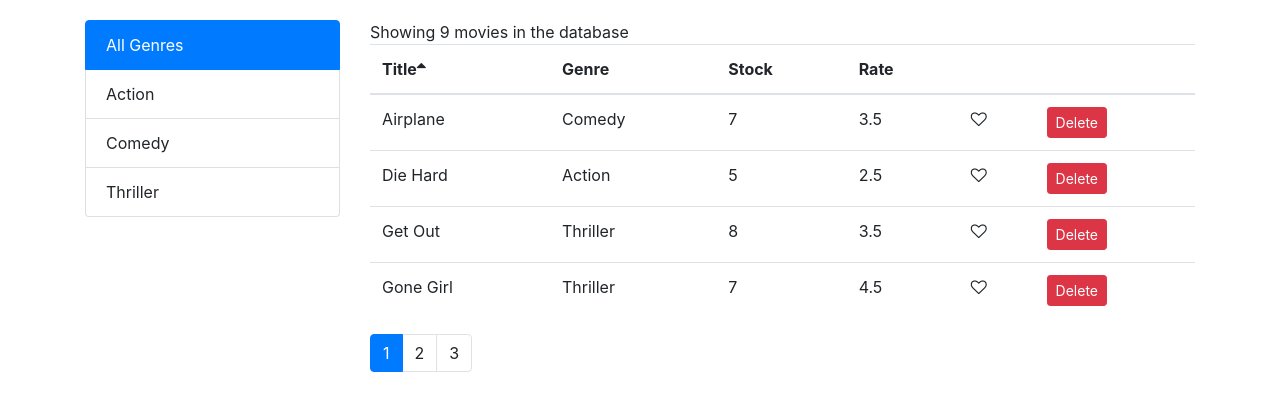
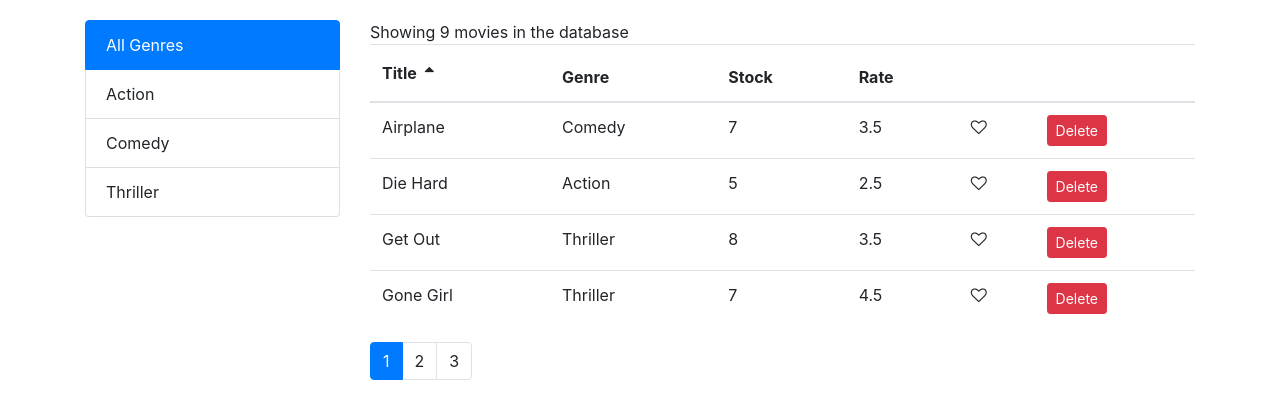
Before and after one commit to deepaksawant53/video-rental, a React (Create React App) app: page / in a window 1280 px wide. Shown: the top 418 px of the page. Built offline with nearby package versions, Linux system fonts and the light colour scheme.

Commit message:
Changes done to add sort icon to TabelHeader.

```diff
--- a/src/components/common/tableHeader.jsx
+++ b/src/components/common/tableHeader.jsx
@@ -15,7 +15,7 @@ class TableHeader extends Component {
   renderSortIcon = column => {
     const { sortColumn } = this.props;
     if (column.propertyName === sortColumn.propertyName) {
-      return sortColumn.order === 'asc' ? <i className="fa fa-sort-asc"></i> : <i className="fa fa-sort-desc"></i>;
+      return sortColumn.order === 'asc' ? <i className="fa fa-sort-asc m-2"></i> : <i className="fa fa-sort-desc m-2"></i>;
     }
     return null;
   }
@@ -26,6 +26,7 @@ class TableHeader extends Component {
         <tr>
           {this.props.columns.map(column =>
             <th
+              className="clickable"
               key={column.key}
               onClick={() => this.raiseSort(column.propertyName)}
             >
--- a/src/index.css
+++ b/src/index.css
@@ -12,3 +12,6 @@ code {
   font-family: source-code-pro, Menlo, Monaco, Consolas, "Courier New",
     monospace;
 }
+.clickable {
+  cursor: pointer;
+}
```
